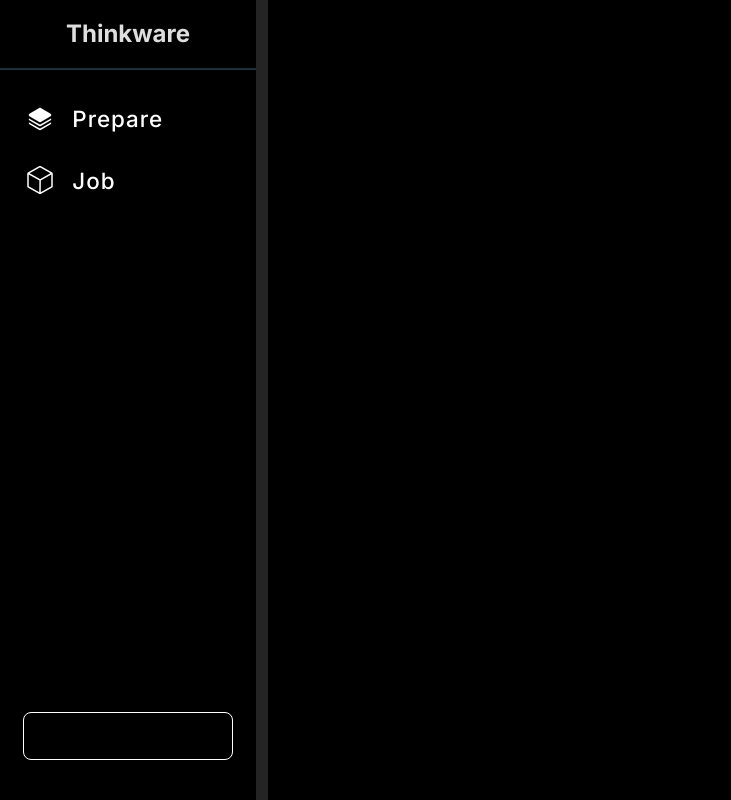
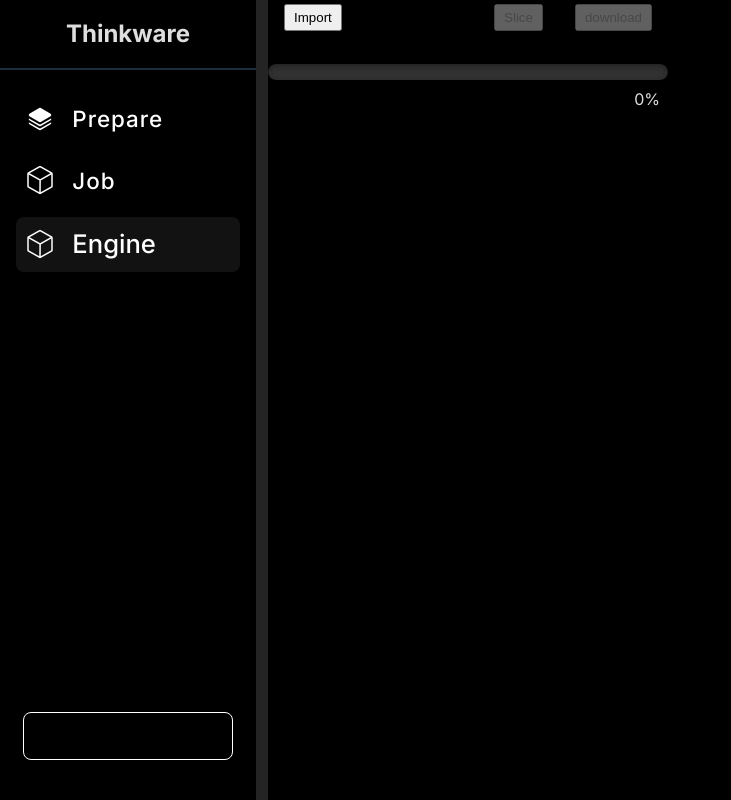
Before and after one commit to thinkmetal-shbhm/thinkware-rpi-alpha, a React (Vite) app in the folder app/: page /engine in a window 1280 px wide. Shown: the whole page, without its empty margins (0-731 px from the left). Built offline with nearby package versions, Linux system fonts and the light colour scheme; no server answers.

Commit message:
fix:slicer engine, extra page for engine

```diff
--- a/app/src/components/MainContent/MainContent.jsx
+++ b/app/src/components/MainContent/MainContent.jsx
@@ -25,6 +25,7 @@
   REMAINING_TIME,
   TEMP,
 } from "../../constants/actions";
+import SlicerEnginePage from "../../pages/SlicerEnginePage/SlicerEnginePage";
 
 function MainContent({ setIsConnected, backend }) {
   const state = useContext(Context);
@@ -216,6 +217,7 @@
           }
         />
         <Route path="/job" element={<JobScreen />} />
+        <Route path="/engine" element={<SlicerEnginePage />} />
       </Routes>
     </div>
   );
--- a/app/src/components/Sidebar/Sidebar.jsx
+++ b/app/src/components/Sidebar/Sidebar.jsx
@@ -143,6 +143,15 @@
             <img src={JobImage} alt="job" className={SidebarCSS.MenuImage} />
             <span className={SidebarCSS.MenuText}>Job</span>
           </NavLink>
+          <NavLink
+            to="/engine"
+            className={({ isActive }) =>
+              isActive ? SidebarCSS.activeList : SidebarCSS.pageItem
+            }
+          >
+            <img src={JobImage} alt="engine" className={SidebarCSS.MenuImage} />
+            <span className={SidebarCSS.MenuText}>Engine</span>
+          </NavLink>
         </div>
       </div>
 
--- a/app/src/components/SlicerEngine.jsx
+++ b/app/src/components/SlicerEngine.jsx
@@ -7,6 +7,7 @@
 // Pass an ref as prop for file input, so that file can be accessed outside too.(using ref.current.files[0])
 function SlicerEngine({ fileRef }) {
   const [init, setInit] = React.useState(false);
+  const [fileName, setFileName] = React.useState(null);
   const [percent, setPercent] = React.useState(null);
   const [gcode, setGcode] = React.useState(null);
   const [elapsed, setElasped] = React.useState(null);
@@ -86,14 +87,57 @@
   }
 
   return (
+    <div style={{ width: "400px" }}>
+      <div style={{ display: "flex", justifyContent: "space-between" }}>
+        <button
+          style={{ padding: "0.25rem 0.5rem", margin: "0.25rem 1rem" }}
+          onClick={(e) => upload.click()}
+        >
+          Import
+          <input
+            id="upload"
+            type="file"
+            ref={fileRef}
+            onChange={(e) => {
+              if (fileRef?.current?.files[0]) {
+                setFileName(fileRef?.current?.files[0].name);
+                setGcode(null);
+              }
+            }}
+          />
+        </button>
+        <span>
+          <button
+            onClick={fileSubmit}
+            style={{ padding: "0.25rem 0.5rem", margin: "0.25rem 1rem" }}
+            disabled={!fileName}
+          >
+            Slice
+          </button>
+          <button
+            style={{ padding: "0.25rem 0.5rem", margin: "0.25rem 1rem" }}
+            onClick={() => handleFinish(gcode?.gcode, gcode?.metadata)}
+            disabled={!gcode?.gcode}
+          >
+            download
+          </button>
+        </span>
+      </div>
+      <br />
       <div>
-      <input id="upload" type="file" ref={fileRef} />
-      <button onClick={fileSubmit}>Slice </button>
-      <br />
-      <span>
-        <progress value={percent || "0"} max="100"></progress>
-        <span>{percent || "0"}%</span>
-      </span>
+        <progress
+          value={percent || "0"}
+          max="100"
+          style={{ overflow: "hidden" }}
+        ></progress>
+        <div style={{ display: "flex", justifyContent: "space-between" }}>
+          {/* <span>{fileRef.current?.files[0]}</span> */}
+          <span style={{ margin: "0.25rem 0.5rem" }}>{fileName || ""}</span>
+          <span style={{ margin: "0.25rem 0.5rem" }}>{percent || "0"}%</span>
+        </div>
+      </div>
+
+      {gcode?.metadata && (
         <div>
           <h4>Metadata: </h4>
 
@@ -111,18 +155,13 @@
             "N/A"
           )}
         </div>
+      )}
       {/* <input
               disabled
               id="download"
               value="Download GCODE"
               type="button"
             /> */}
-      <button
-        onClick={() => handleFinish(gcode?.gcode, gcode?.metadata)}
-        disabled={!gcode?.gcode}
-      >
-        download
-      </button>
     </div>
   );
 }
--- /dev/null
+++ b/app/src/pages/SlicerEnginePage/SlicerEnginePage.jsx
@@ -0,0 +1,14 @@
+import React, { useRef } from "react";
+import SlicerEngine from "../../components/SlicerEngine";
+
+function SlicerEnginePage() {
+  const fileRef = useRef(null);
+
+  return (
+    <React.Fragment>
+      <SlicerEngine fileRef={fileRef} />
+    </React.Fragment>
+  );
+}
+
+export default SlicerEnginePage;
```
Lines whose indentation alone changed are shown as unchanged.
